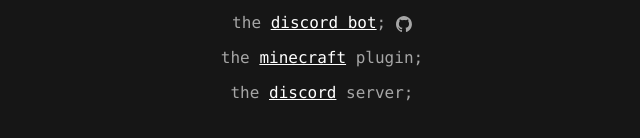
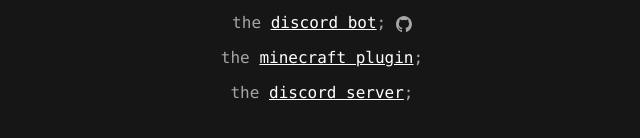
Before and after one commit to Ceraia/Website, a website: page docs/index.html in a window 1280 px wide. Shown: the part 506-644 px from the top of the page, 318-958 px from the left. Drawn offline with Linux system fonts and the light colour scheme.

Commit message:
Update index.html
Minor style changes with the formatting of the text

```diff
--- a/docs/index.html
+++ b/docs/index.html
@@ -313,10 +313,10 @@
       <a target="_blank" rel="noopener" class="github" href="https://github.com/Ceraia/Discord"></a>
     </span>
     <span>
-      the <a target="_blank" rel="noopener" href="https://github.com/Ceraia/Minecraft">minecraft</a> plugin;
+      the <a target="_blank" rel="noopener" href="https://github.com/Ceraia/Minecraft">minecraft plugin</a>;
     </span>
     <span>
-      the <a target="_blank" rel="noopener" href="https://discord.gg/8yHCbjRpHw">discord</a> server;
+      the <a target="_blank" rel="noopener" href="https://discord.gg/8yHCbjRpHw">discord server</a>;
     </span>
   </body>
 </html>
```
